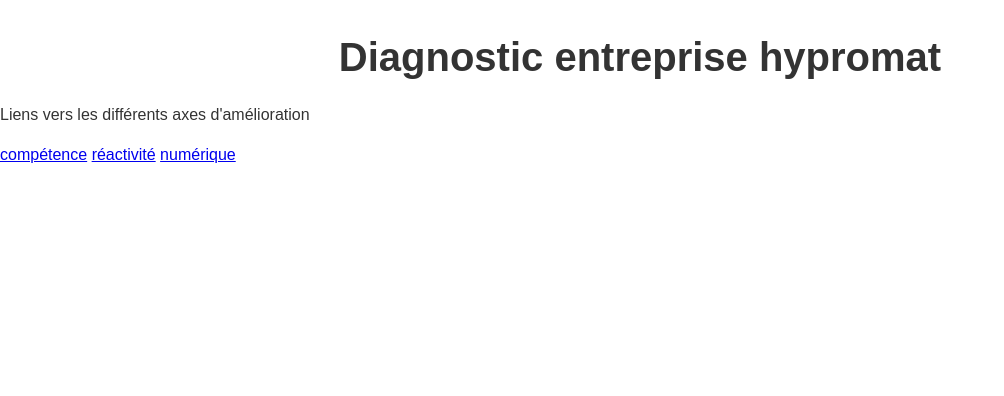
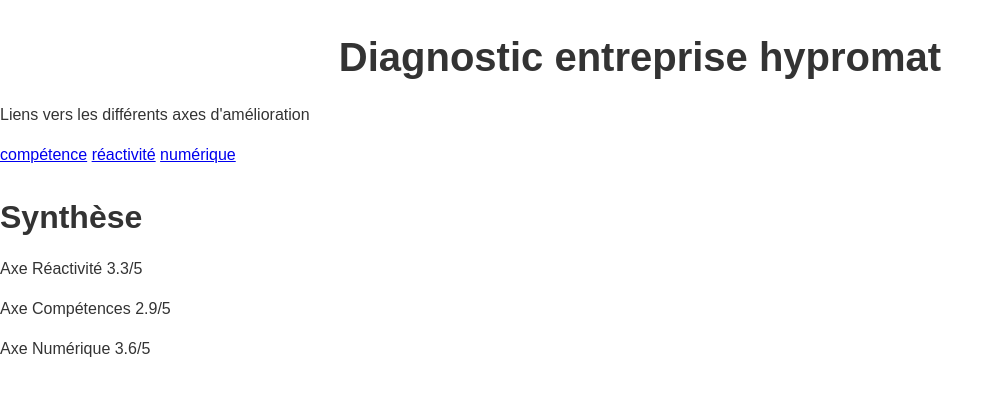
Before and after one commit to Ange627/Semaine-transverse-groupe-11, a PHP site: page /pages/index.html in a window 1280 px wide. Shown: the top 396 px of the page, without its empty margins (0-1004 px from the left). Run offline with PHP 8.4, Linux system fonts and the light colour scheme.

Commit message:
petit changement

```diff
--- a/pages/index.html
+++ b/pages/index.html
@@ -11,5 +11,10 @@
     <a href="competence.html">compétence</a>
     <a href="réactivité.html">réactivité</a>
     <a href="numérique.html">numérique</a>
+
+    <h2>Synthèse</h2>
+    <p>Axe Réactivité 3.3/5</p>
+    <p>Axe Compétences 2.9/5</p>
+    <p>Axe Numérique 3.6/5</p>
   </body>
 </html>
--- a/style/style.css
+++ b/style/style.css
@@ -1,6 +1,7 @@
 table,
 td {
     border: 1px solid #333;
+    background-color: white;
 }
 
 thead,
```
